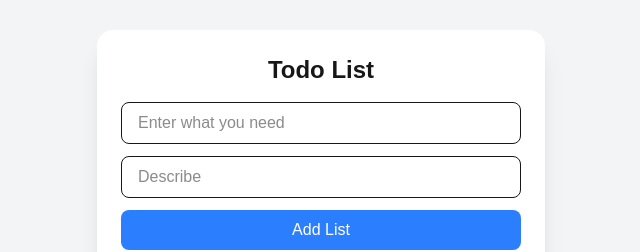
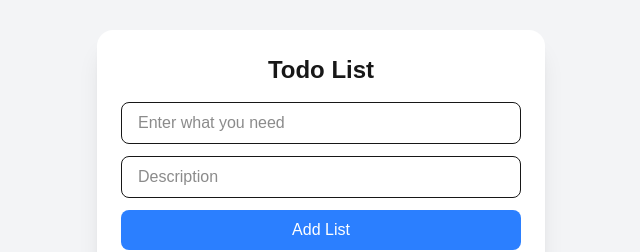
Before and after one commit to Agencyfb/To-Do-App, a Next.js app: page / in a window 1280 px wide. Shown: the part 238-490 px from the top of the page, without its empty margins (319-959 px from the left). Built offline with nearby package versions, Linux system fonts and the light colour scheme.

Commit message:
chane a word

```diff
--- a/app/components/TodoList.jsx
+++ b/app/components/TodoList.jsx
@@ -51,7 +51,7 @@ const TodoList = () => {
 
         <input
           type="text"
-          placeholder="Describe"
+          placeholder="Description"
           value={description}
           onChange={(e) => setDescription(e.target.value)}
           className="w-full mb-3 px-4 py-2 border rounded-lg focus:outline-none focus:ring-2 focus:ring-blue-400"
```
